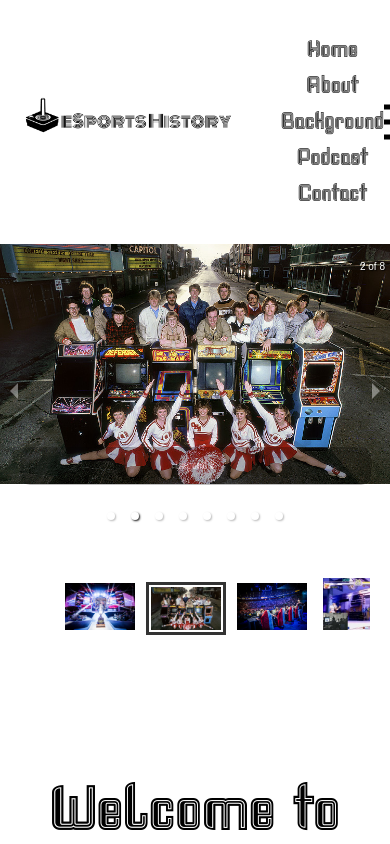
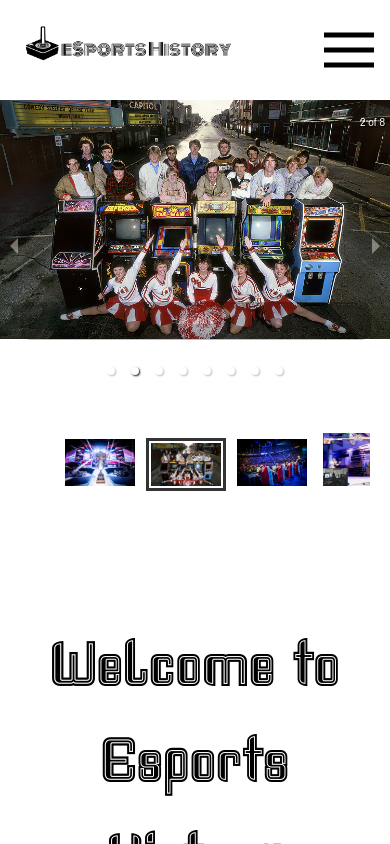
Before and after one commit to Zarnerz/EH-React, a React (Create React App) app in the folder esports-history/: page / in a window 390 px wide. Shown: the top 844 px of the page. Built offline with nearby package versions, Linux system fonts and the light colour scheme.

Commit message:
able to toggle nav menu and hide items - need to work on styling then finished

```diff
--- a/esports-history/src/App.css
+++ b/esports-history/src/App.css
@@ -52,6 +52,10 @@
   text-align: justify;
 }
 
+.navMenuIcon {
+  display: none;
+}
+
 footer p {
   font-family: Main;
 }
@@ -59,8 +63,18 @@ footer p {
 @media only screen and (max-width: 800px) {
   /* HEADER MEDIA QUERIES */
 
-  nav ul {
+  .navMenu {
+    display: none !important;
     flex-direction: column;
+  }
+
+  .navMenuToggled {
+    display: flex;
+    flex-direction: column;
+  }
+
+  .navMenuIcon {
+    display: block;
   }
 
   /* BACKGROUND MEDIA QUERIES */
```
